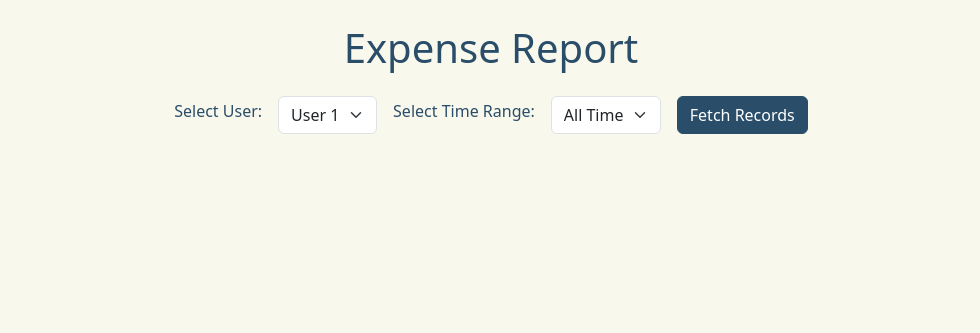
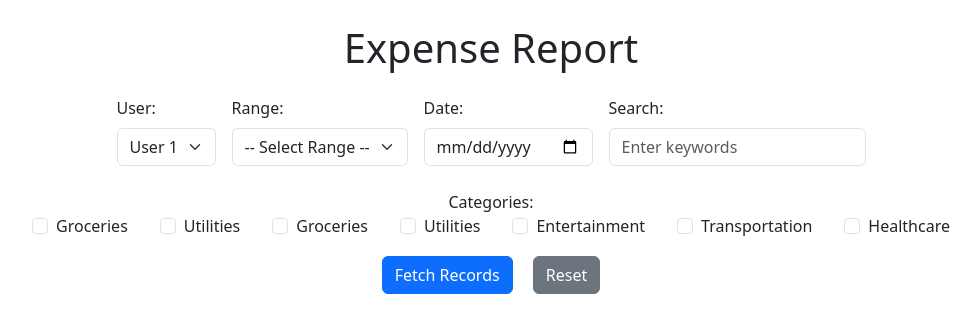
Before and after one commit to MOHANSAI2810/report-generation, a Flask app: page / in a window 1280 px wide. Shown: the top 333 px of the page, without its empty margins (149-1129 px from the left). Run offline with Flask 3, Linux system fonts and the light colour scheme; data comes from the database, SQL or seed files in the repository.

Commit message:
date and checkbox selction

```diff
--- a/app.py
+++ b/app.py
@@ -4,9 +4,9 @@ import pandas as pd
 from io import BytesIO
 from reportlab.lib.pagesizes import letter
 from reportlab.platypus import SimpleDocTemplate, Table, TableStyle, Paragraph, Spacer
-from reportlab.lib.styles import getSampleStyleSheet, ParagraphStyle
+from reportlab.lib.styles import getSampleStyleSheet
 from reportlab.lib import colors
-from datetime import datetime
+from datetime import datetime, timedelta
 
 app = Flask(__name__)
 
@@ -22,28 +22,32 @@ DB_CONFIG = {
 def get_db_connection():
     return mysql.connector.connect(**DB_CONFIG)
 
-# Route to fetch user-specific data
-from datetime import datetime, timedelta
-
 @app.route('/', methods=['GET', 'POST'])
 def index():
     selected_user_id = None
-    search_query = None
-    time_range = None
+    selected_date = None
+    selected_range = None
+    selected_categories = []
     expense_data = []
     category_totals = {}
     user_ids = []
+    category_names = []
+    no_records_message = None
 
-    # Fetch all unique user IDs
+    # Fetch all unique user IDs and category names
     with get_db_connection() as connection:
         with connection.cursor(dictionary=True) as cursor:
             cursor.execute("SELECT DISTINCT user_id FROM expenses")
             user_ids = [row['user_id'] for row in cursor.fetchall()]
 
+            cursor.execute("SELECT name FROM categories")
+            category_names = [row['name'] for row in cursor.fetchall()]
+
     if request.method == 'POST':
         selected_user_id = request.form.get('user_id')
-        search_query = request.form.get('search_query', '').strip()
-        time_range = request.form.get('time_range', '')
+        selected_date = request.form.get('date')
+        selected_range = request.form.get('range')
+        selected_categories = request.form.getlist('categories')
 
         try:
             selected_user_id = int(selected_user_id)
@@ -61,160 +65,60 @@ def index():
                     """
                     params = [selected_user_id]
 
-                    # Filter by time range
-                    if time_range == "week":
-                        start_date = datetime.now() - timedelta(days=7)
-                    elif time_range == "month":
-                        start_date = datetime.now() - timedelta(days=30)
-                    elif time_range == "year":
-                        start_date = datetime.now() - timedelta(days=365)
-                    else:
-                        start_date = None
+                    # Filter by range
+                    if selected_range == "Week":
+                        sql += " AND e.date >= %s"
+                        params.append((datetime.now() - timedelta(days=7)).strftime('%Y-%m-%d'))
+                    elif selected_range == "Month":
+                        sql += " AND e.date >= %s"
+                        params.append((datetime.now() - timedelta(days=30)).strftime('%Y-%m-%d'))
+                    elif selected_range == "Year":
+                        sql += " AND e.date >= %s"
+                        params.append((datetime.now() - timedelta(days=365)).strftime('%Y-%m-%d'))
 
-                    if start_date:
-                        sql += " AND e.date >= %s"
-                        params.append(start_date)
+                    # Filter by specific date
+                    if selected_date:
+                        sql += " AND e.date = %s"
+                        params.append(selected_date)
+
+                    # Filter by selected categories
+                    if selected_categories:
+                        sql += " AND c.name IN (%s)" % ', '.join(['%s'] * len(selected_categories))
+                        params.extend(selected_categories)
 
                     sql += " ORDER BY e.date"
-
-                    # Filter by search query if provided
-                    if search_query:
-                        sql += " AND e.description LIKE %s"
-                        params.append(f"%{search_query}%")
 
                     cursor.execute(sql, tuple(params))
                     expenses = cursor.fetchall()
 
-                    expense_data = [
-                        {
-                            'expense_id': exp['expense_id'],
-                            'category': exp['category'],
-                            'amount': exp['amount'],
-                            'date': exp['date'].strftime("%d-%m-%Y"),
-                            'description': exp['description'] or "N/A"
-                        } for exp in expenses
-                    ]
+                    if expenses:
+                        expense_data = [
+                            {
+                                'expense_id': exp['expense_id'],
+                                'category': exp['category'],
+                                'amount': exp['amount'],
+                                'date': exp['date'].strftime("%d-%m-%Y"),
+                                'description': exp['description'] or "N/A"
+                            } for exp in expenses
+                        ]
 
-                    # Prepare data for chart
-                    for exp in expenses:
-                        category_totals[exp['category']] = category_totals.get(exp['category'], 0) + exp['amount']
+                        # Prepare data for chart
+                        for exp in expenses:
+                            category_totals[exp['category']] = category_totals.get(exp['category'], 0) + exp['amount']
+                    else:
+                        no_records_message = "No records found for the selected criteria."
 
     return render_template(
         'index.html',
         user_ids=user_ids,
         selected_user_id=selected_user_id,
-        search_query=search_query,
-        time_range=time_range,
         expenses=expense_data,
-        category_totals=category_totals
+        category_totals=category_totals,
+        category_names=category_names,
+        selected_date=selected_date,
+        selected_range=selected_range,
+        no_records_message=no_records_message
     )
-
-# Route to download CSV
-@app.route('/download/csv')
-def download_csv():
-    selected_user_id = request.args.get('user_id', type=int)
-
-    with get_db_connection() as connection:
-        with connection.cursor(dictionary=True) as cursor:
-            cursor.execute("""
-                SELECT e.expense_id, c.name AS category, e.amount, e.date, e.description
-                FROM expenses e
-                JOIN categories c ON e.category_id = c.category_id
-                WHERE e.user_id = %s
-            """, (selected_user_id,))
-            expenses = cursor.fetchall()
-
-    data = {
-        'Expense ID': [exp['expense_id'] for exp in expenses],
-        'Category': [exp['category'] for exp in expenses],
-        'Amount': [exp['amount'] for exp in expenses],
-        'Date': [exp['date'].strftime("%d-%m-%Y") for exp in expenses],
-        'Description': [exp['description'] or "N/A" for exp in expenses]
-    }
-
-    df = pd.DataFrame(data)
-    output = BytesIO()
-    df.to_csv(output, index=False, encoding='utf-8')
-    output.seek(0)
-
-    return send_file(output, as_attachment=True, download_name='expenses.csv', mimetype='text/csv')
-
-# Route to download Excel
-@app.route('/download/excel')
-def download_excel():
-    selected_user_id = request.args.get('user_id', type=int)
-
-    with get_db_connection() as connection:
-        with connection.cursor(dictionary=True) as cursor:
-            cursor.execute("""
-                SELECT e.expense_id, c.name AS category, e.amount, e.date, e.description
-                FROM expenses e
-                JOIN categories c ON e.category_id = c.category_id
-                WHERE e.user_id = %s
-            """, (selected_user_id,))
-            expenses = cursor.fetchall()
-
-    data = {
-        'Expense ID': [exp['expense_id'] for exp in expenses],
-        'Category': [exp['category'] for exp in expenses],
-        'Amount': [exp['amount'] for exp in expenses],
-        'Date': [exp['date'].strftime("%d-%m-%Y") for exp in expenses],
-        'Description': [exp['description'] or "N/A" for exp in expenses]
-    }
-
-    df = pd.DataFrame(data)
-    output = BytesIO()
-    with pd.ExcelWriter(output, engine='xlsxwriter') as writer:
-        df.to_excel(writer, index=False, sheet_name='Expenses')
-    output.seek(0)
-
-    return send_file(output, as_attachment=True, download_name='expenses.xlsx', mimetype='application/vnd.openxmlformats-officedocument.spreadsheetml.sheet')
-
-# Route to download PDF
-@app.route('/download/pdf')
-def download_pdf():
-    selected_user_id = request.args.get('user_id', type=int)
-
-    with get_db_connection() as connection:
-        with connection.cursor(dictionary=True) as cursor:
-            cursor.execute("""
-                SELECT e.expense_id, c.name AS category, e.amount, e.date, e.description
-                FROM expenses e
-                JOIN categories c ON e.category_id = c.category_id
-                WHERE e.user_id = %s
-            """, (selected_user_id,))
-            expenses = cursor.fetchall()
-
-    data = [['Expense ID', 'Category', 'Amount', 'Date', 'Description']]
-    data += [
-        [exp['expense_id'], exp['category'], f"{exp['amount']:.2f}", exp['date'].strftime("%Y-%m-%d"), exp['description'] or "N/A"]
-        for exp in expenses
-    ]
-
-    pdf_output = BytesIO()
-    doc = SimpleDocTemplate(pdf_output, pagesize=letter)
-    table = Table(data)
-    table.setStyle(TableStyle([
-        ('BACKGROUND', (0, 0), (-1, 0), colors.grey),
-        ('GRID', (0, 0), (-1, -1), 1, colors.black)
-    ]))
-    doc.build([Paragraph("Expense Report", getSampleStyleSheet()['Heading1']), Spacer(1, 12), table])
-    pdf_output.seek(0)
-
-    return send_file(pdf_output, as_attachment=True, download_name="expenses.pdf", mimetype="application/pdf")
-# Handle Invalid URL
-@app.errorhandler(404)
-def page_not_found(e):
-    return render_template(
-        'index.html',
-        error_message="Invalid action! The page you are trying to access does not exist.",
-        user_ids=[],
-        selected_user_id=None,
-        search_query=None,
-        expenses=[],
-        category_totals={}
-    ), 404
-
 
 if __name__ == '__main__':
     app.run(debug=True)
--- a/templates/index.html
+++ b/templates/index.html
@@ -4,41 +4,21 @@
 <head>
     <meta charset="UTF-8">
     <meta name="viewport" content="width=device-width, initial-scale=1.0">
-    <title>Project UFFT</title>
+    <title>Expense Report</title>
     <link rel="stylesheet" href="https://cdn.jsdelivr.net/npm/bootstrap@5.3.0-alpha3/dist/css/bootstrap.min.css">
     <script src="https://cdn.jsdelivr.net/npm/chart.js"></script>
-    <link rel="stylesheet" href="{{ url_for('static', filename='styles.css') }}">
-    <style>
-        #searchInput {
-            border: 1px solid black;
-        }
-
-        #noRecordsFound {
-            display: none;
-            text-align: center;
-            margin-top: 20px;
-            color: red;
-        }
-
-        #loadingAnimation {
-            display: none;
-            text-align: center;
-            margin-top: 20px;
-        }
-    </style>
 </head>
 
 <body>
     <div class="container py-4">
         <h1 class="text-center">Expense Report</h1>
 
-        <!-- Dropdown form -->
-        <div class="d-flex justify-content-center align-items-center my-4">
-            <form method="POST" action="/" class="row g-3 align-items-center" onsubmit="showLoading()">
-                <div class="col-auto">
-                    <label for="user_id" class="form-label">Select User:</label>
-                </div>
-                <div class="col-auto">
+        <!-- Filters -->
+        <form method="POST" action="/" class="my-4">
+            <div class="d-flex justify-content-center align-items-center gap-3 mb-4">
+                <!-- User Selection -->
+                <div class="form-group">
+                    <label for="user_id" class="form-label">User:</label>
                     <select name="user_id" id="user_id" class="form-select">
                         {% for user_id in user_ids %}
                         <option value="{{ user_id }}" {% if user_id==selected_user_id %}selected{% endif %}>
@@ -47,48 +27,60 @@
                         {% endfor %}
                     </select>
                 </div>
-                <div class="col-auto">
-                    <label for="time_range" class="form-label">Select Time Range:</label>
+
+                <!-- Range Selection -->
+                <div class="form-group">
+                    <label for="range" class="form-label">Range:</label>
+                    <select name="range" id="range" class="form-select">
+                        <option value="">-- Select Range --</option>
+                        <option value="Week" {% if selected_range == "Week" %}selected{% endif %}>Last Week</option>
+                        <option value="Month" {% if selected_range == "Month" %}selected{% endif %}>Last Month</option>
+                        <option value="Year" {% if selected_range == "Year" %}selected{% endif %}>Last Year</option>
+                    </select>
+                </div>
+
+                <!-- Date Selection -->
+                <div class="form-group">
+                    <label for="date" class="form-label">Date:</label>
+                    <input type="date" id="date" name="date" class="form-control" value="{{ selected_date }}">
+                </div>
+
+                <!-- Search Field -->
+                <div class="form-group">
+                    <label for="search" class="form-label">Search:</label>
+                    <input type="text" id="search" name="search" class="form-control" placeholder="Enter keywords" value="{{ search_query }}">
+                </div>
+            </div>
+
+            <!-- Categories -->
+            <div class="text-center my-3">
+                <label>Categories:</label>
+                <div class="d-flex justify-content-center flex-wrap">
+                    {% for category in category_names %}
+                    <div class="form-check mx-3">
+                        <input class="form-check-input" type="checkbox" name="categories" value="{{ category }}" id="category_{{ loop.index }}">
+                        <label class="form-check-label" for="category_{{ loop.index }}">{{ category }}</label>
                     </div>
-                    <div class="col-auto">
-                        <select name="time_range" id="time_range" class="form-select">
-                            <option value="">All Time</option>
-                            <option value="week" {% if time_range=="week" %}selected{% endif %}>Week</option>
-                            <option value="month" {% if time_range=="month" %}selected{% endif %}>Month</option>
-                            <option value="year" {% if time_range=="year" %}selected{% endif %}>Year</option>
-                        </select>
-                    </div>
-                    <div class="col-auto">
-                    <button type="submit" class="btn btn-primary">Fetch Records</button>
+                    {% endfor %}
                 </div>
-            </form>
-        </div>
+            </div>
 
-        <div id="loadingAnimation">
-            <div class="spinner-border text-primary" role="status">
-                <span class="visually-hidden">Loading...</span>
+            <!-- Buttons -->
+            <div class="text-center">
+                <button type="submit" class="btn btn-primary mx-2">Fetch Records</button>
+                <button type="reset" class="btn btn-secondary mx-2">Reset</button>
             </div>
-        </div>
+        </form>
 
-        {% if error_message %}
-        <div style="color: red; font-weight: bold; margin-top: 10px;">
-            {{ error_message }}
-        </div>
+        {% if no_records_message %}
+        <p class="text-center text-danger">{{ no_records_message }}</p>
         {% endif %}
 
         {% if expenses %}
-        <div>
-            <h2 class="text-center">Expense Report for User {{ selected_user_id }}</h2>
-
-            <!-- Search Field -->
-            <div class="d-flex justify-content-center my-3">
-                <input type="text" id="searchInput" class="form-control w-25" placeholder="Search expenses..."
-                    oninput="filterExpenses()">
-            </div>
-
-            <!-- Expense Table -->
-            <div class="table-responsive my-4">
-                <table class="table table-striped table-hover table-bordered" id="expenseTable">
+        <div class="row">
+            <div class="col-md-9">
+                <!-- Expense Table -->
+                <table class="table table-striped table-bordered">
                     <thead>
                         <tr>
                             <th>ID</th>
@@ -112,41 +104,20 @@
                 </table>
             </div>
 
-            <p id="noRecordsFound">No records found</p>
-
-            <!-- Pie Chart -->
-            <h2 class="text-center">Expense Distribution</h2>
-            <div class="d-flex justify-content-center">
-                <canvas id="expensePieChart" class="border rounded p-3"></canvas>
+            <div class="col-md-3">
+                <!-- Pie Chart -->
+                <h5>Expense Distribution</h5>
+                <canvas id="expensePieChart" width="200" height="200"></canvas>
             </div>
-
-            <!-- Export Buttons -->
-            <div class="text-center mt-4">
-                <a href="/download/csv?user_id={{ selected_user_id }}" class="btn btn-primary mx-2">Download CSV</a>
-                <a href="/download/excel?user_id={{ selected_user_id }}" class="btn btn-primary mx-2">Download Excel</a>
-                <a href="/download/pdf?user_id={{ selected_user_id }}" class="btn btn-primary mx-2">Download PDF</a>
-            </div>
-
-            <!-- Save Report Button
-            <div class="text-center mt-4">
-                <form method="POST" action="/save_report">
-                    <input type="hidden" name="user_id" value="{{ selected_user_id }}">
-                    <input type="hidden" name="content" value="{{ expenses | tojson }}">
-                    <button type="submit" class="btn btn-success">Save Report</button>
-                </form>
-            </div> -->
         </div>
         {% endif %}
     </div>
+
     <script>
-        // Get category totals from the backend
         const categoryTotals = {{ category_totals | tojson }};
-
-        // Prepare data for Chart.js
         const labels = Object.keys(categoryTotals);
         const data = Object.values(categoryTotals);
 
-        // Generate the pie chart
         const ctx = document.getElementById('expensePieChart').getContext('2d');
         new Chart(ctx, {
             type: 'pie',
@@ -155,11 +126,7 @@
                 datasets: [{
                     label: 'Expense Distribution',
                     data: data,
-                    backgroundColor: [
-                        '#1f77b4', '#ff7f0e', '#2ca02c', '#d62728', '#9467bd', '#8c564b', '#e377c2', '#7f7f7f', '#bcbd22', '#17becf'
-                    ],
-                    borderColor: '#ffffff',
-                    borderWidth: 1
+                    backgroundColor: ['#1f77b4', '#ff7f0e', '#2ca02c', '#d62728', '#9467bd', '#8c564b', '#e377c2'],
                 }]
             },
             options: {
@@ -167,46 +134,13 @@
                 plugins: {
                     tooltip: {
                         callbacks: {
-                            label: function (tooltipItem) {
-                                const category = labels[tooltipItem.dataIndex];
-                                const amount = data[tooltipItem.dataIndex];
-                                return `${category}: ₹${amount.toFixed(2)}`;
-                            }
+                            label: (tooltipItem) => `${labels[tooltipItem.dataIndex]}: ₹${data[tooltipItem.dataIndex].toFixed(2)}`
                         }
                     }
                 }
             }
         });
-
-        // Filter function for the table
-        function filterExpenses() {
-            const input = document.getElementById('searchInput').value.toLowerCase();
-            const table = document.getElementById('expenseTable');
-            const rows = table.getElementsByTagName('tr');
-            let visibleRowCount = 0;
-
-            for (let i = 1; i < rows.length; i++) {
-                const cells = rows[i].getElementsByTagName('td');
-                let match = false;
-                for (const cell of cells) {
-                    if (cell.textContent.toLowerCase().includes(input)) {
-                        match = true;
-                        break;
-                    }
-                }
-                rows[i].style.display = match ? '' : 'none';
-                if (match) visibleRowCount++;
-            }
-
-            document.getElementById('noRecordsFound').style.display = visibleRowCount === 0 ? 'block' : 'none';
-        }
-
-        // Show loading animation
-        function showLoading() {
-            document.getElementById('loadingAnimation').style.display = 'block';
-        }
     </script>
-    <script src="https://cdn.jsdelivr.net/npm/bootstrap@5.3.0-alpha3/dist/js/bootstrap.bundle.min.js"></script>
 </body>
 
 </html>
```
